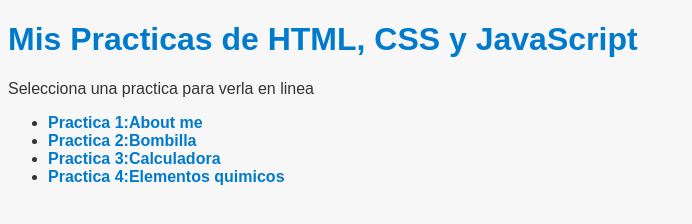
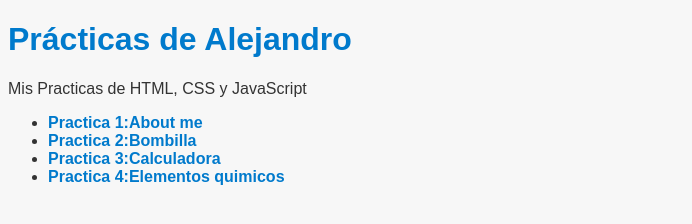
Before and after one commit to alejandrotornos18-source/practicasbach2, a plain HTML site: page index.html in a window 1280 px wide. Shown: the whole page, without its empty margins (0-692 px from the left). Drawn offline with Linux system fonts and the light colour scheme.

Commit message:
Update index.html

```diff
--- a/index.html
+++ b/index.html
@@ -33,8 +33,8 @@
     </style>
   </head>
   <body>
-    <h1> Mis Practicas de HTML, CSS y JavaScript</h1>
-  <p> Selecciona una practica para verla en linea</p>
+    <h1> Prácticas de Alejandro</h1>
+  <p> Mis Practicas de HTML, CSS y JavaScript</p>
 
     <ul>
       <li><a href="Trabajos/HTML/">Practica 1:About me</a></li>
```
